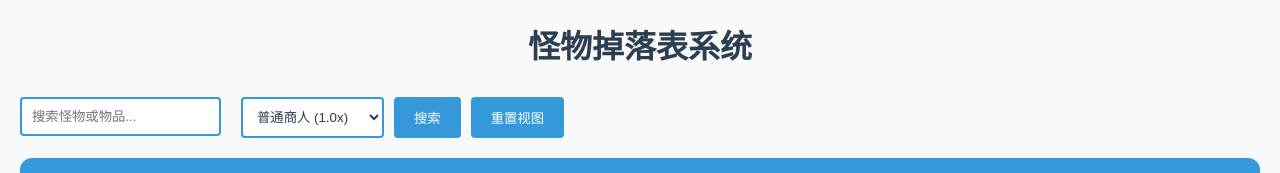
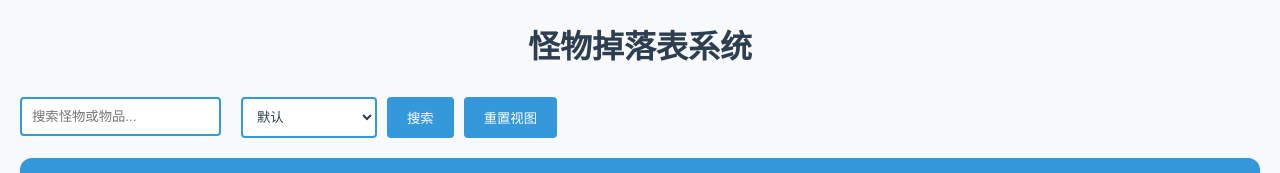
Before and after one commit to LXHuiMeng/WTLO-Tools, a plain HTML site: page index.html in a window 1280 px wide. Shown: the top 173 px of the page. Drawn offline with Linux system fonts and the light colour scheme.

Commit message:
Update index.html

```diff
--- a/index.html
+++ b/index.html
@@ -197,9 +197,8 @@
             <div id="autocompleteList" class="autocomplete-items"></div>
         </div>
         <select id="merchantSelect" class="merchant-select" onchange="updatePrices()">
-            <option value="1.0">普通商人 (1.0x)</option>
-            <option value="0.9">黑市商人 (0.9x)</option>
-            <option value="0.75">官方回收 (0.75x)</option>
+            <option value="1.0">默认</option>
+            <option value="0.9">峡谷商人 (0.9x)</option>
         </select>
         <button onclick="searchData()">搜索</button>
         <button onclick="resetView()">重置视图</button>
```
